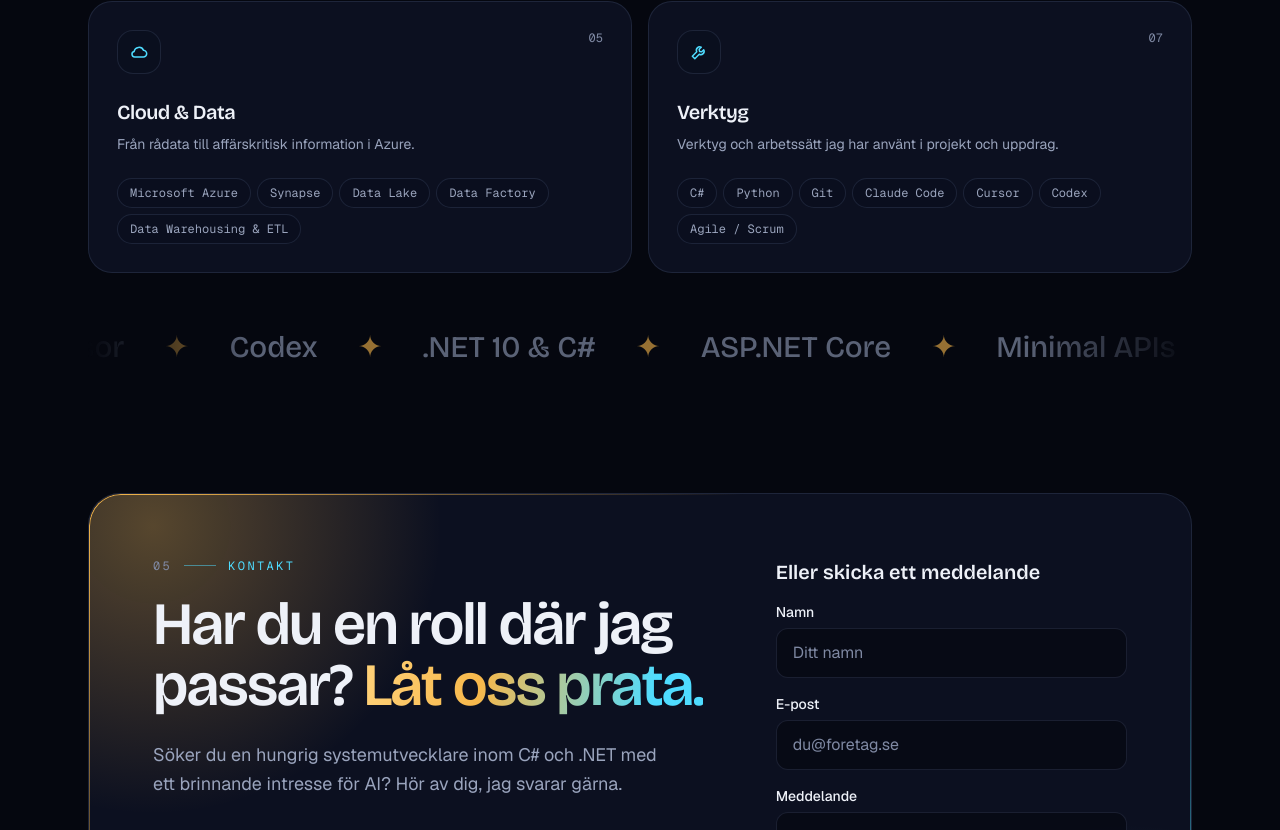
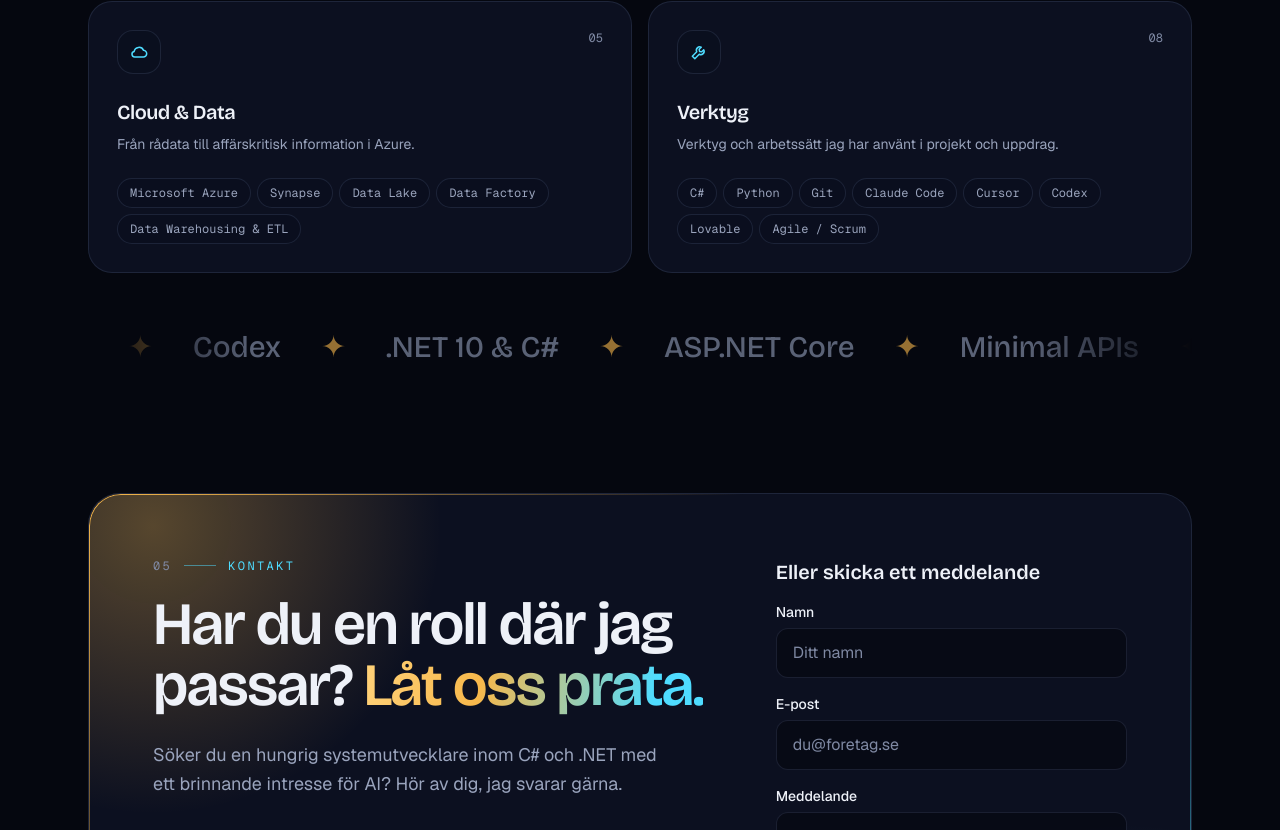
Before and after one commit to Harunsystemdeveloper/portfolio, a Next.js app: page / in a window 1280 px wide. Shown: the part 8281-9111 px from the top of the page. Built offline with nearby package versions, Linux system fonts and the light colour scheme.

Commit message:
Lagt till Lovable i verktygslistan

```diff
--- a/src/data/content.ts
+++ b/src/data/content.ts
@@ -356,7 +356,7 @@ export const skillGroups = [
     title: "Verktyg",
     icon: "tool",
     note: "Verktyg och arbetssätt jag har använt i projekt och uppdrag.",
-    skills: ["C#", "Python", "Git", "Claude Code", "Cursor", "Codex", "Agile / Scrum"],
+    skills: ["C#", "Python", "Git", "Claude Code", "Cursor", "Codex", "Lovable", "Agile / Scrum"],
   },
 ] as const;
 
```
